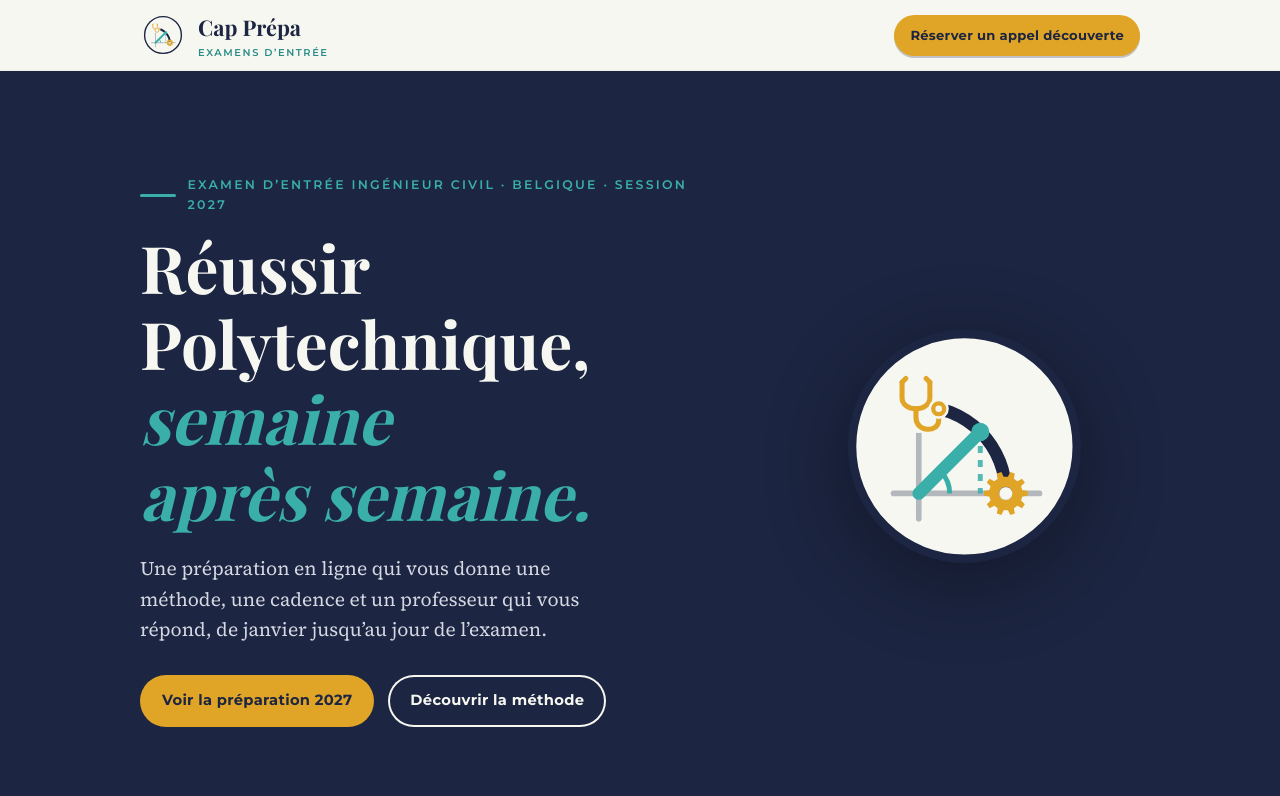
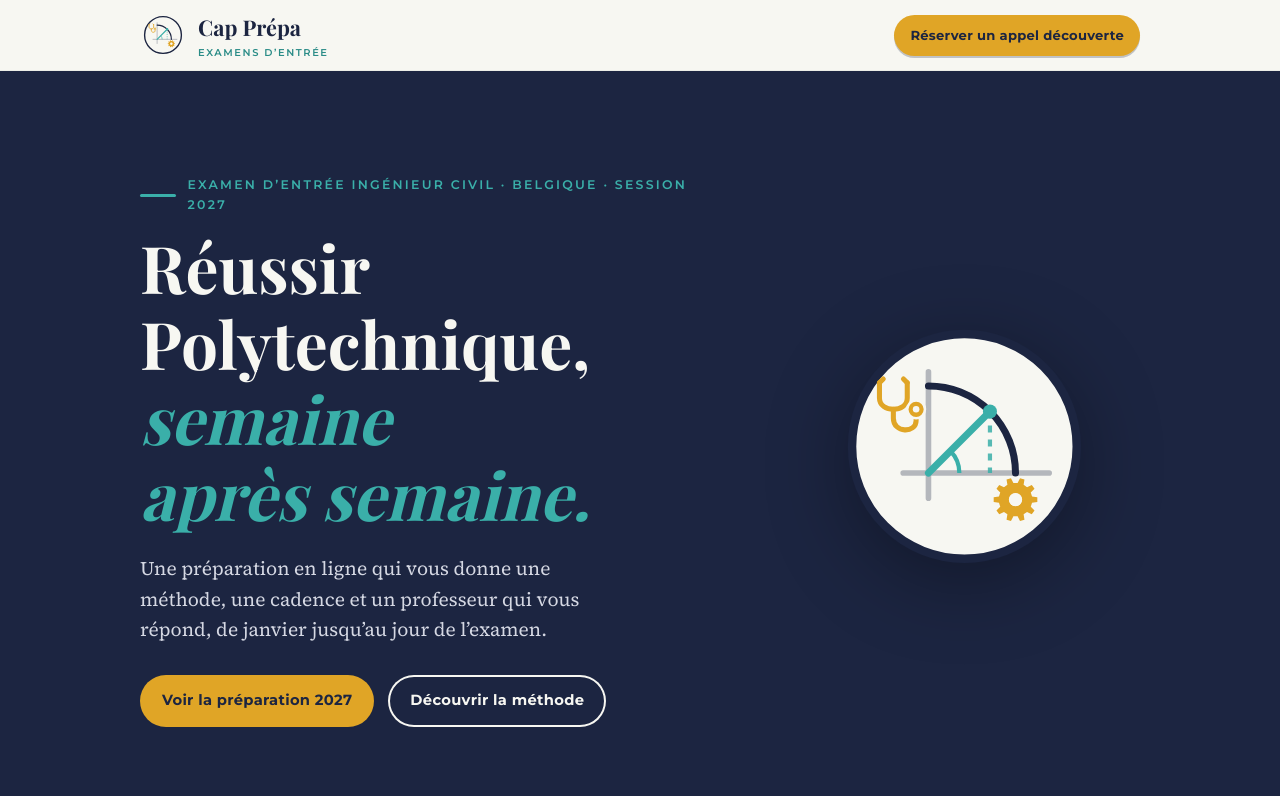
Before and after one commit to MikeTeichman/assignment, a plain HTML site: page page/index.html in a window 1280 px wide. Shown: the top 796 px of the page. Drawn offline with nearby package versions, Linux system fonts and the light colour scheme.

Commit message:
Icône : traits plus fins, stéthoscope à gauche de l'axe, engrenage sous l'axe
Co-Authored-By: Claude Opus 5.5 <noreply@anthropic.com>
Claude-Session: https://claude.ai/code/session_011H1EtaRXZhqXMpbkVrUmdR

```diff
--- a/page/index.html
+++ b/page/index.html
@@ -186,23 +186,22 @@ footer{background:#141B30;color:#9AA1B8;font-family:var(--label);font-size:.78re
     <a class="brand" href="#top" aria-label="Cap Prépa, retour en haut">
       <svg aria-hidden="true" focusable="false" xmlns="http://www.w3.org/2000/svg" viewBox="0 0 200 200">
   <circle cx="100" cy="100" r="80" fill="#F7F7F2" stroke="#1C2541" stroke-width="6"/>
-  <g transform="translate(5.5 9.5)">
-  <path d="M44 124 L148 124 M62 142 L62 74" stroke="#1C2541" stroke-width="4" stroke-linecap="round" opacity="0.3"/>
-  <path d="M124 124 A 62 62 0 0 0 62 62" stroke="#1C2541" stroke-width="9" fill="none" stroke-linecap="round"/>
-  <path d="M62 124 L105.8 80.2" stroke="#3AAFA9" stroke-width="9" stroke-linecap="round"/>
-  <path d="M105.8 80.2 L105.8 124" stroke="#3AAFA9" stroke-width="3.5" stroke-dasharray="5 5" opacity="0.85"/>
-  <path d="M84 124 A 22 22 0 0 0 77.6 108.4" stroke="#3AAFA9" stroke-width="3.5" fill="none"/>
-  <circle cx="105.8" cy="80.2" r="6.5" fill="#3AAFA9"/>
-  <circle cx="62" cy="60" r="21" fill="#F7F7F2"/>
-  <g transform="translate(60 61) scale(0.9)" fill="none" stroke-linecap="round" stroke-linejoin="round">
+  <g transform="translate(12.4 -5.1)">
+  <path d="M44 124 L148 124 M62 142 L62 52" stroke="#1C2541" stroke-width="4" stroke-linecap="round" opacity="0.3"/>
+  <path d="M124 124 A 62 62 0 0 0 62 62" stroke="#1C2541" stroke-width="5" fill="none" stroke-linecap="round"/>
+  <path d="M62 124 L105.8 80.2" stroke="#3AAFA9" stroke-width="5" stroke-linecap="round"/>
+  <path d="M105.8 80.2 L105.8 124" stroke="#3AAFA9" stroke-width="3" stroke-dasharray="5 5" opacity="0.85"/>
+  <path d="M84 124 A 22 22 0 0 0 77.6 108.4" stroke="#3AAFA9" stroke-width="3" fill="none"/>
+  <circle cx="105.8" cy="80.2" r="5" fill="#3AAFA9"/>
+  <g transform="translate(37 76) scale(0.9)" fill="none" stroke-linecap="round" stroke-linejoin="round">
     <path d="M-11 -18 L-11 -6 C-11 6, 11 6, 11 -6 L11 -18" stroke="#E0A526" stroke-width="4"/>
     <path d="M-11 -18 L-8 -21 M11 -18 L8 -21" stroke="#E0A526" stroke-width="4"/>
     <path d="M0 3 L0 10 C0 22, 18 22, 18 12 L18 9" stroke="#E0A526" stroke-width="4"/>
     <circle cx="18" cy="3" r="7" fill="#E0A526" stroke="#F7F7F2" stroke-width="2"/>
     <circle cx="18" cy="3" r="2.6" fill="#F7F7F2" stroke="none"/>
   </g>
-  <g transform="translate(124 124) scale(1.25)" fill-rule="evenodd"><path d="M9.43 -1.80 L12.43 -1.33 L12.43 1.33 L9.43 1.80 L8.69 4.09 L10.84 6.23 L9.27 8.38 L6.57 7.00 L4.62 8.41 L5.11 11.41 L2.57 12.23 L1.20 9.52 L-1.20 9.52 L-2.57 12.23 L-5.11 11.41 L-4.62 8.41 L-6.57 7.00 L-9.27 8.38 L-10.84 6.23 L-8.69 4.09 L-9.43 1.80 L-12.43 1.33 L-12.43 -1.33 L-9.43 -1.80 L-8.69 -4.09 L-10.84 -6.23 L-9.27 -8.38 L-6.57 -7.00 L-4.62 -8.41 L-5.11 -11.41 L-2.57 -12.23 L-1.20 -9.52 L1.20 -9.52 L2.57 -12.23 L5.11 -11.41 L4.62 -8.41 L6.57 -7.00 L9.27 -8.38 L10.84 -6.23 L8.69 -4.09 Z M3.80 0 A3.8 3.8 0 1 0 -3.80 0 A3.8 3.8 0 1 0 3.80 0 Z" fill="#E0A526"/></g>
-  <circle cx="124" cy="124" r="4.6" fill="#F7F7F2"/>
+  <g transform="translate(124 143) scale(1.25)" fill-rule="evenodd"><path d="M9.43 -1.80 L12.43 -1.33 L12.43 1.33 L9.43 1.80 L8.69 4.09 L10.84 6.23 L9.27 8.38 L6.57 7.00 L4.62 8.41 L5.11 11.41 L2.57 12.23 L1.20 9.52 L-1.20 9.52 L-2.57 12.23 L-5.11 11.41 L-4.62 8.41 L-6.57 7.00 L-9.27 8.38 L-10.84 6.23 L-8.69 4.09 L-9.43 1.80 L-12.43 1.33 L-12.43 -1.33 L-9.43 -1.80 L-8.69 -4.09 L-10.84 -6.23 L-9.27 -8.38 L-6.57 -7.00 L-4.62 -8.41 L-5.11 -11.41 L-2.57 -12.23 L-1.20 -9.52 L1.20 -9.52 L2.57 -12.23 L5.11 -11.41 L4.62 -8.41 L6.57 -7.00 L9.27 -8.38 L10.84 -6.23 L8.69 -4.09 Z M3.80 0 A3.8 3.8 0 1 0 -3.80 0 A3.8 3.8 0 1 0 3.80 0 Z" fill="#E0A526"/></g>
+  <circle cx="124" cy="143" r="4.6" fill="#F7F7F2"/>
   </g>
 </svg>
 
@@ -227,23 +226,22 @@ footer{background:#141B30;color:#9AA1B8;font-family:var(--label);font-size:.78re
       </div>
       <div class="hero-figure" aria-hidden="true"><svg aria-hidden="true" focusable="false" xmlns="http://www.w3.org/2000/svg" viewBox="0 0 200 200">
   <circle cx="100" cy="100" r="80" fill="#F7F7F2" stroke="#1C2541" stroke-width="6"/>
-  <g transform="translate(5.5 9.5)">
-  <path d="M44 124 L148 124 M62 142 L62 74" stroke="#1C2541" stroke-width="4" stroke-linecap="round" opacity="0.3"/>
-  <path d="M124 124 A 62 62 0 0 0 62 62" stroke="#1C2541" stroke-width="9" fill="none" stroke-linecap="round"/>
-  <path d="M62 124 L105.8 80.2" stroke="#3AAFA9" stroke-width="9" stroke-linecap="round"/>
-  <path d="M105.8 80.2 L105.8 124" stroke="#3AAFA9" stroke-width="3.5" stroke-dasharray="5 5" opacity="0.85"/>
-  <path d="M84 124 A 22 22 0 0 0 77.6 108.4" stroke="#3AAFA9" stroke-width="3.5" fill="none"/>
-  <circle cx="105.8" cy="80.2" r="6.5" fill="#3AAFA9"/>
-  <circle cx="62" cy="60" r="21" fill="#F7F7F2"/>
-  <g transform="translate(60 61) scale(0.9)" fill="none" stroke-linecap="round" stroke-linejoin="round">
+  <g transform="translate(12.4 -5.1)">
+  <path d="M44 124 L148 124 M62 142 L62 52" stroke="#1C2541" stroke-width="4" stroke-linecap="round" opacity="0.3"/>
+  <path d="M124 124 A 62 62 0 0 0 62 62" stroke="#1C2541" stroke-width="5" fill="none" stroke-linecap="round"/>
+  <path d="M62 124 L105.8 80.2" stroke="#3AAFA9" stroke-width="5" stroke-linecap="round"/>
+  <path d="M105.8 80.2 L105.8 124" stroke="#3AAFA9" stroke-width="3" stroke-dasharray="5 5" opacity="0.85"/>
+  <path d="M84 124 A 22 22 0 0 0 77.6 108.4" stroke="#3AAFA9" stroke-width="3" fill="none"/>
+  <circle cx="105.8" cy="80.2" r="5" fill="#3AAFA9"/>
+  <g transform="translate(37 76) scale(0.9)" fill="none" stroke-linecap="round" stroke-linejoin="round">
     <path d="M-11 -18 L-11 -6 C-11 6, 11 6, 11 -6 L11 -18" stroke="#E0A526" stroke-width="4"/>
     <path d="M-11 -18 L-8 -21 M11 -18 L8 -21" stroke="#E0A526" stroke-width="4"/>
     <path d="M0 3 L0 10 C0 22, 18 22, 18 12 L18 9" stroke="#E0A526" stroke-width="4"/>
     <circle cx="18" cy="3" r="7" fill="#E0A526" stroke="#F7F7F2" stroke-width="2"/>
     <circle cx="18" cy="3" r="2.6" fill="#F7F7F2" stroke="none"/>
   </g>
-  <g transform="translate(124 124) scale(1.25)" fill-rule="evenodd"><path d="M9.43 -1.80 L12.43 -1.33 L12.43 1.33 L9.43 1.80 L8.69 4.09 L10.84 6.23 L9.27 8.38 L6.57 7.00 L4.62 8.41 L5.11 11.41 L2.57 12.23 L1.20 9.52 L-1.20 9.52 L-2.57 12.23 L-5.11 11.41 L-4.62 8.41 L-6.57 7.00 L-9.27 8.38 L-10.84 6.23 L-8.69 4.09 L-9.43 1.80 L-12.43 1.33 L-12.43 -1.33 L-9.43 -1.80 L-8.69 -4.09 L-10.84 -6.23 L-9.27 -8.38 L-6.57 -7.00 L-4.62 -8.41 L-5.11 -11.41 L-2.57 -12.23 L-1.20 -9.52 L1.20 -9.52 L2.57 -12.23 L5.11 -11.41 L4.62 -8.41 L6.57 -7.00 L9.27 -8.38 L10.84 -6.23 L8.69 -4.09 Z M3.80 0 A3.8 3.8 0 1 0 -3.80 0 A3.8 3.8 0 1 0 3.80 0 Z" fill="#E0A526"/></g>
-  <circle cx="124" cy="124" r="4.6" fill="#F7F7F2"/>
+  <g transform="translate(124 143) scale(1.25)" fill-rule="evenodd"><path d="M9.43 -1.80 L12.43 -1.33 L12.43 1.33 L9.43 1.80 L8.69 4.09 L10.84 6.23 L9.27 8.38 L6.57 7.00 L4.62 8.41 L5.11 11.41 L2.57 12.23 L1.20 9.52 L-1.20 9.52 L-2.57 12.23 L-5.11 11.41 L-4.62 8.41 L-6.57 7.00 L-9.27 8.38 L-10.84 6.23 L-8.69 4.09 L-9.43 1.80 L-12.43 1.33 L-12.43 -1.33 L-9.43 -1.80 L-8.69 -4.09 L-10.84 -6.23 L-9.27 -8.38 L-6.57 -7.00 L-4.62 -8.41 L-5.11 -11.41 L-2.57 -12.23 L-1.20 -9.52 L1.20 -9.52 L2.57 -12.23 L5.11 -11.41 L4.62 -8.41 L6.57 -7.00 L9.27 -8.38 L10.84 -6.23 L8.69 -4.09 Z M3.80 0 A3.8 3.8 0 1 0 -3.80 0 A3.8 3.8 0 1 0 3.80 0 Z" fill="#E0A526"/></g>
+  <circle cx="124" cy="143" r="4.6" fill="#F7F7F2"/>
   </g>
 </svg>
 </div>
```
Also changed, not shown: logo/cap-prepa-icone-petite-taille.svg, logo/planche.png, logo/png/cap-prepa-icone-petite-taille.png.
